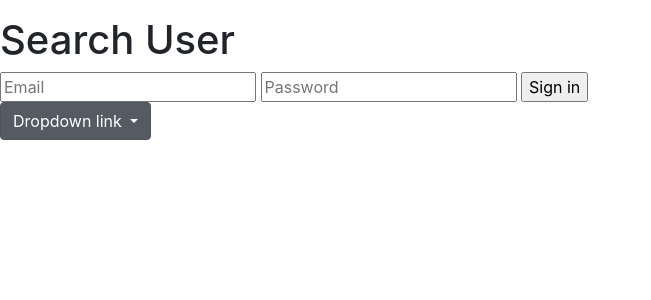
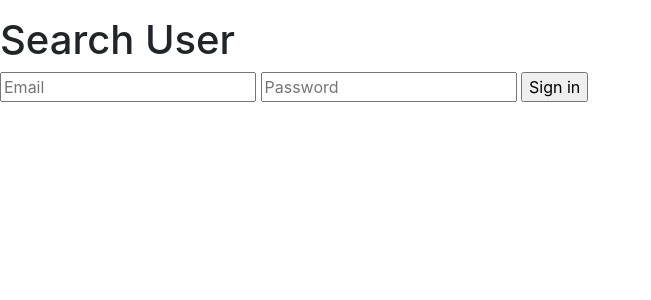
Before and after one commit to 0-BSCode/paper-trail, a PHP site: page /php-basic-mvc/ in a window 1280 px wide. Shown: the part 144-444 px from the top of the page, without its empty margins (0-651 px from the left). Run offline with PHP 8.4, Linux system fonts and the light colour scheme; some libraries are stand-ins or nearby versions.

Commit message:
Removed bootstrap component

```diff
--- a/src/views/Auth/signin.php
+++ b/src/views/Auth/signin.php
@@ -5,29 +5,5 @@
     <input type="password" name="password" placeholder="Password">
     <input type="submit" value="Sign in">
 </form>
-<div>
-    <?php if ($data): ?>
-        <p>
-            <b>Name: </b>
-            <?= $data['username']; ?>
-        </p>
-        <p>
-            <b>Email: </b>
-            <?= $data['email']; ?>
-        </p>
-    <?php endif; ?>
-</div>
-<div class="dropdown show">
-    <a class="btn btn-secondary dropdown-toggle" href="#" role="button" id="dropdownMenuLink" data-toggle="dropdown"
-        aria-haspopup="true" aria-expanded="false">
-        Dropdown link
-    </a>
-
-    <div class="dropdown-menu" aria-labelledby="dropdownMenuLink">
-        <a class="dropdown-item" href="#">Action</a>
-        <a class="dropdown-item" href="#">Another action</a>
-        <a class="dropdown-item" href="#">Something else here</a>
-    </div>
-</div>
 
 <?php require_once APPROOT . '/src/views/include/footer.php'; ?>
```
